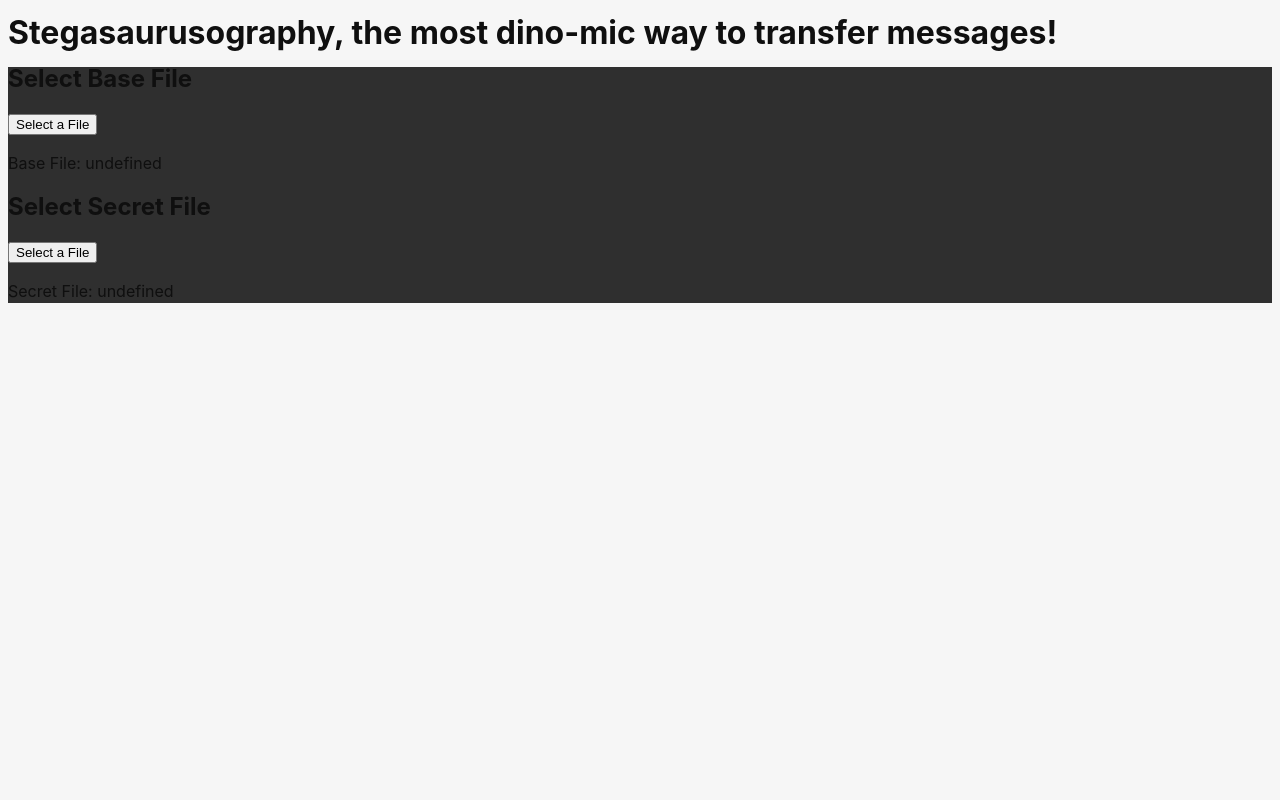
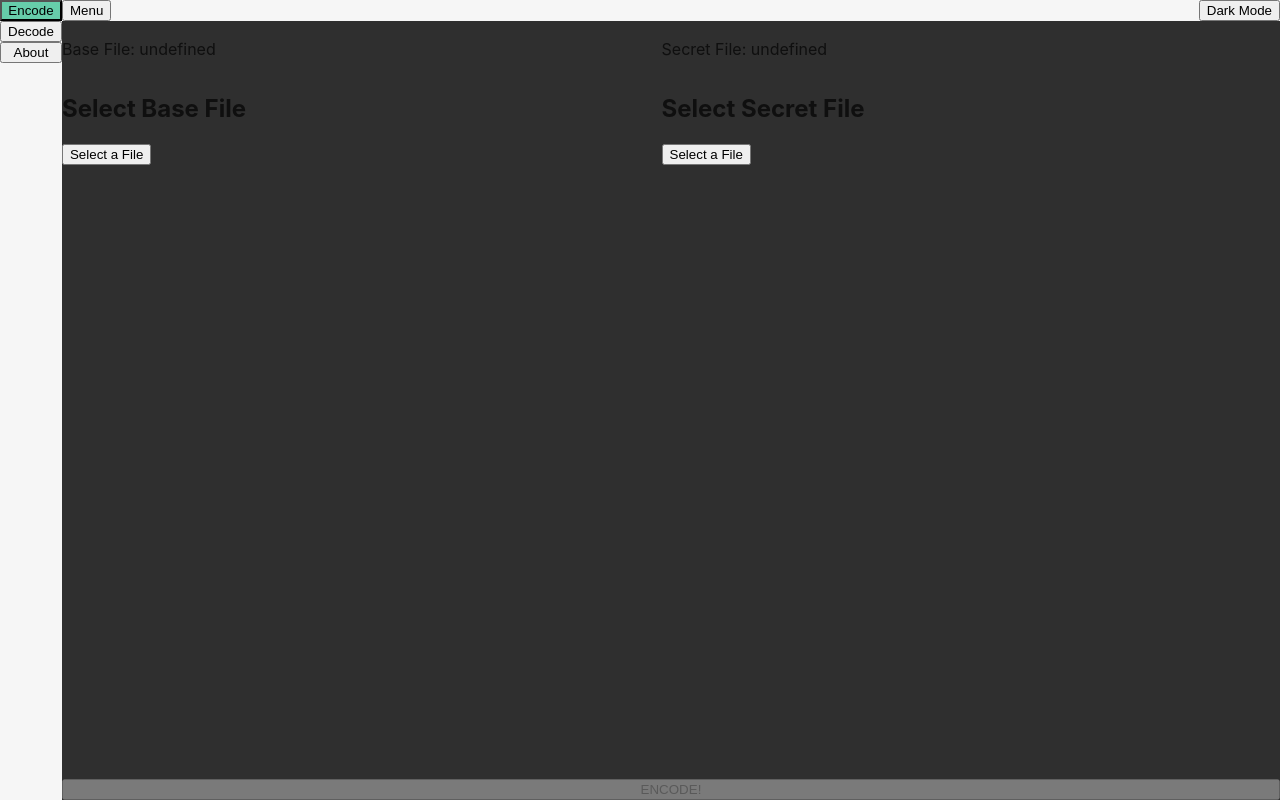
Before and after one commit to james-c-lars/stegosaurusography, a Svelte app: page / in a window 1280 px wide. Built offline with nearby package versions, Linux system fonts and the light colour scheme.

Commit message:
Implemented the new layout for the UI

```diff
--- a/src/App.svelte
+++ b/src/App.svelte
@@ -1,18 +1,56 @@
 <script lang="ts">
     import Encoder from "./lib/encoder/Encoder.svelte";
+    import NavMenu from "./lib/navigation/NavMenu.svelte";
 </script>
 
-<main class="view">
-    <h1>Stegasaurusography, the most dino-mic way to transfer messages!</h1>
+<main class="app-view">
+    <div class="nav-view">
+        <NavMenu />
+    </div>
 
-    <div class="row">
-        <Encoder />
+    <div class="main-view">
+        <div class="app-bar">
+            <button>Menu</button>
+            <span class="app-bar-divider"></span>
+            <button>Dark Mode</button>
+        </div>
+
+        <div class="tool-view">
+            <Encoder />
+        </div>
     </div>
 </main>
 
 <style>
-    .view {
-        flex: auto;
+    .app-view {
+        display: flex;
+        flex-direction: row;
+        height: 100%;
+    }
+
+    .nav-view {
+        display: inline-block;
+        height: 100%;
+    }
+
+    .main-view {
+        display: inline-flex;
+        flex-grow: 1;
+        flex-direction: column;
+    }
+
+    .app-bar {
+        display: flex;
+    }
+
+    .app-bar-divider {
+        flex-grow: 1;
+    }
+
+    .tool-view {
+        height: 100%;
+        display: flex;
+        flex-direction: row;
         flex-grow: 1;
     }
 </style>
--- a/src/lib/encoder/Encoder.svelte
+++ b/src/lib/encoder/Encoder.svelte
@@ -1,6 +1,5 @@
 <script lang="ts">
     import FileOpenInput from "../shared/FileOpenInput.svelte";
-    import FileSaveInput from "../shared/FileSaveInput.svelte";
     import { invoke } from "@tauri-apps/api";
 
     let baseFile: string | undefined = undefined;
@@ -14,35 +13,51 @@
             outputFile: encodedFile,
         });
     }
-
-    function fileExtension(fileName: string): string {
-        return fileName.split(".").pop() ?? "";
-    }
 </script>
 
 <div class="encoder-view">
-    <FileOpenInput bind:selectedFile={baseFile} dialogTitle="Select Base File" />
-    <p>Base File: {baseFile}</p>
+    <div class="encoder-options">
+        <div class="encoder-option">
+            <p>Base File: {baseFile}</p>
+            <FileOpenInput bind:selectedFile={baseFile} dialogTitle="Select Base File" />
+        </div>
 
-    <FileOpenInput bind:selectedFile={secretFile} dialogTitle="Select Secret File" />
-    <p>Secret File: {secretFile}</p>
+        <div class="encoder-option">
+            <p>Secret File: {secretFile}</p>
+            <FileOpenInput bind:selectedFile={secretFile} dialogTitle="Select Secret File" />
+        </div>
+    </div>
 
-    {#if baseFile}
-        <FileSaveInput
-            bind:selectedFile={encodedFile}
-            dialogTitle="Save Encoded File"
-            inputFileExtensions={[fileExtension(baseFile)]}
-        />
-        <p>Encoded File: {encodedFile}</p>
-    {/if}
-
-    {#if baseFile && secretFile && encodedFile}
-        <button on:click={encode}>ENCODE!</button>
-    {/if}
+    <div class="encoder-action">
+        <button class="encode-button" on:click={encode} disabled={!(baseFile || secretFile)}>ENCODE!</button>
+    </div>
 </div>
 
 <style>
     .encoder-view {
+        height: 100%;
+        display: flex;
+        flex-direction: column;
+        flex-grow: 1;
         background: #2f2f2f;
     }
+
+    .encoder-options {
+        display: flex;
+        flex-grow: 1;
+    }
+
+    .encoder-option {
+        display: flex;
+        flex-grow: 1;
+        flex-direction: column;
+    }
+
+    .encoder-action {
+        display: flex;
+    }
+
+    .encode-button {
+        flex-grow: 1;
+    }
 </style>
--- /dev/null
+++ b/src/lib/navigation/NavMenu.svelte
@@ -0,0 +1,17 @@
+<nav class="nav-menu">
+    <button class="nav-button">Encode</button>
+    <button class="nav-button">Decode</button>
+    <button class="nav-button">About</button>
+</nav>
+
+<style>
+    .nav-menu {
+        display: flex;
+        flex-direction: column;
+        flex-grow: 1;
+    }
+
+    .nav-button:hover {
+        background: mediumaquamarine;
+    }
+</style>
--- a/src/styles.css
+++ b/src/styles.css
@@ -14,8 +14,9 @@
     -webkit-text-size-adjust: 100%;
 }
 
-body {
-    flex: auto;
+html, body, #app {
+    height: 100%;
+    margin: 0;
 }
 
 @media (prefers-color-scheme: dark) {
```
Also changed, not shown: src/lib/app_bar/AppBar.svelte (added).
